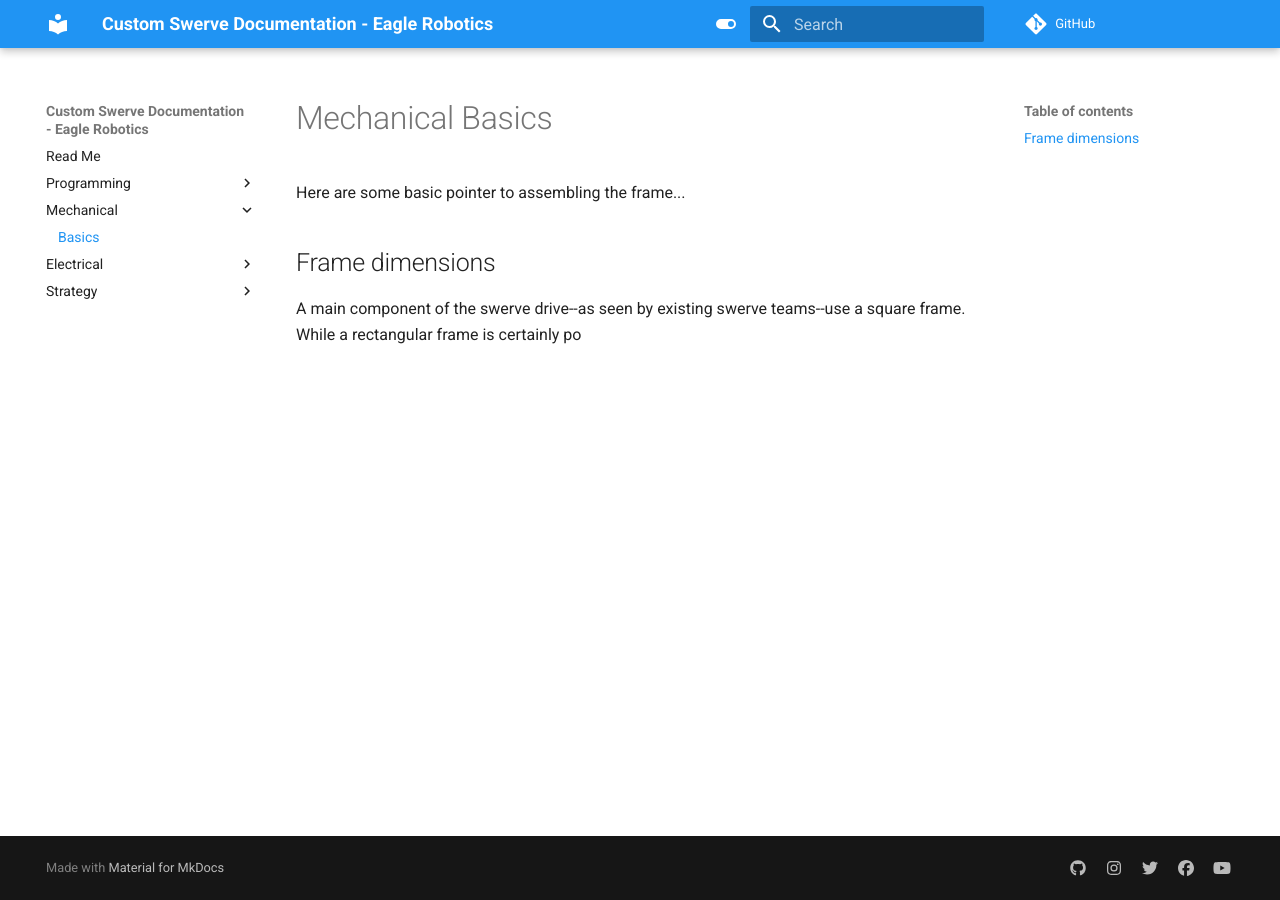
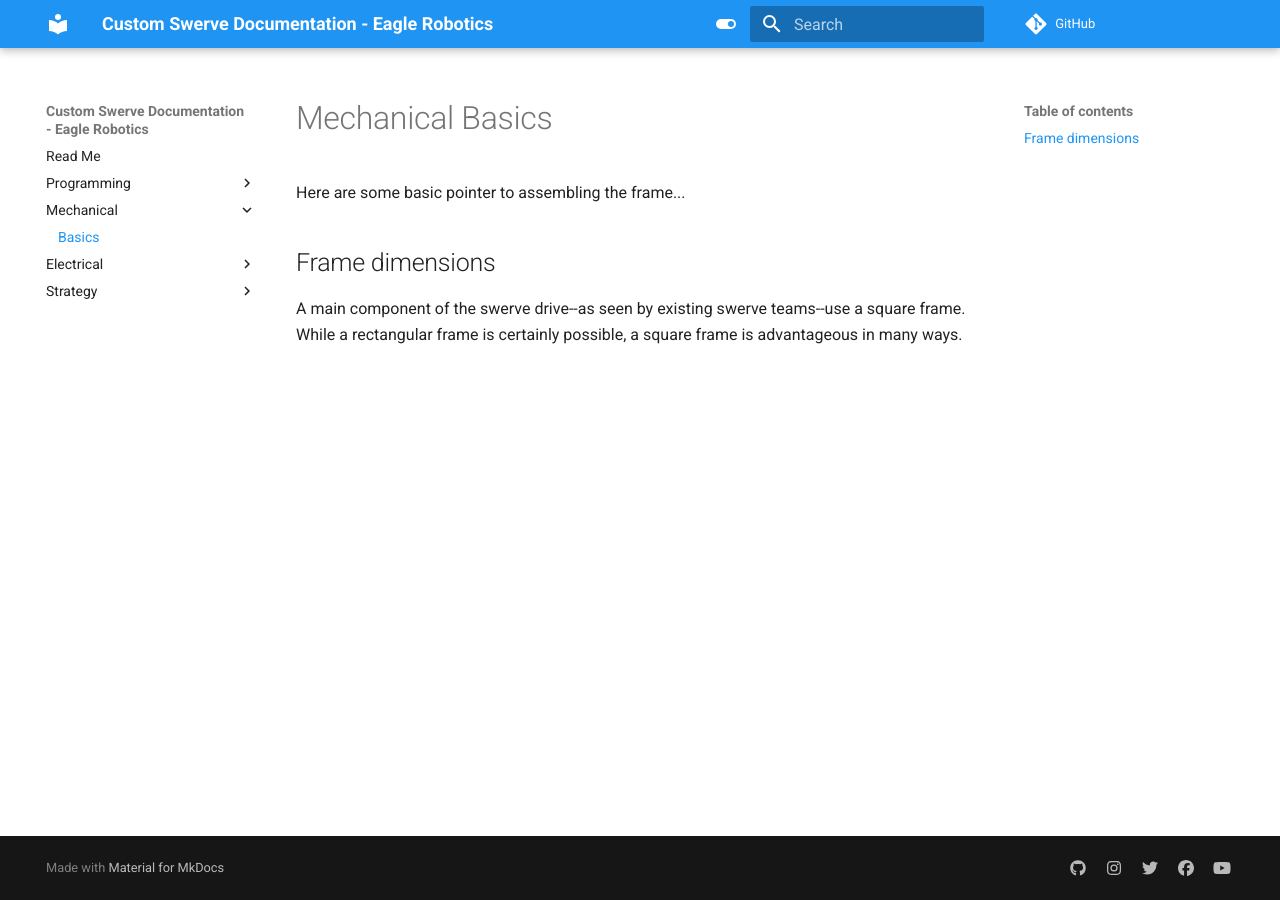
Before and after one commit to frc5417/Swerve-Documentation, an MkDocs documentation site: the page built from docs/Mechanical/Basics.md, in a window 1280 px wide. Built offline with MkDocs 1.6.1 and Material for MkDocs 9.7.7, drawn with Linux system fonts in a browser that asks for light colours; comment, search, counter and statistics services are not loaded.

Commit message:
breif additions to mechanical site

```diff
--- a/docs/Mechanical/Basics.md
+++ b/docs/Mechanical/Basics.md
@@ -4,4 +4,4 @@ Here are some basic pointer to assembling the frame...
 
 ## Frame dimensions
 
-A main component of the swerve drive--as seen by existing swerve teams--use a square frame. While a rectangular frame is certainly po
+A main component of the swerve drive--as seen by existing swerve teams--use a square frame. While a rectangular frame is certainly possible, a square frame is advantageous in many ways.
```
